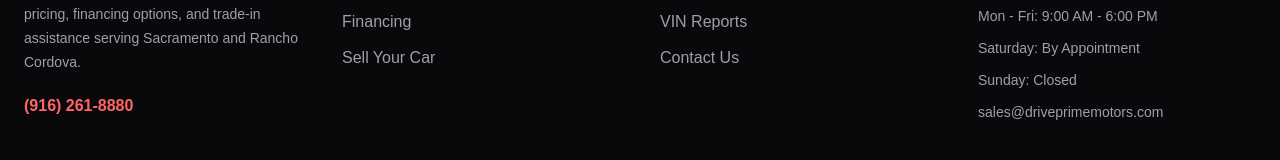
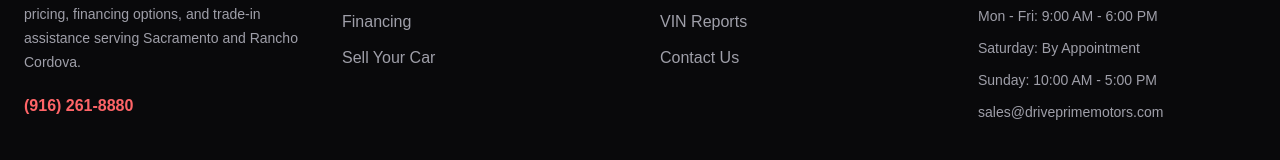
Before and after one commit to musabagci35/dpm-web, a Next.js app: page / in a window 1280 px wide. Shown: the part 2769-2929 px from the top of the page. Built offline with nearby package versions, Linux system fonts and the light colour scheme; no server answers; the database is empty.

Commit message:
Finalize Drive Prime Motors site

```diff
--- a/components/Footer.tsx
+++ b/components/Footer.tsx
@@ -81,7 +81,7 @@ export default function Footer() {
               <p>Rancho Cordova, California</p>
               <p>Mon - Fri: 9:00 AM - 6:00 PM</p>
               <p>Saturday: By Appointment</p>
-              <p>Sunday: Closed</p>
+              <p>Sunday: 10:00 AM - 5:00 PM</p>
 
               <a
                 href="mailto:sales@driveprimemotors.com"
```
